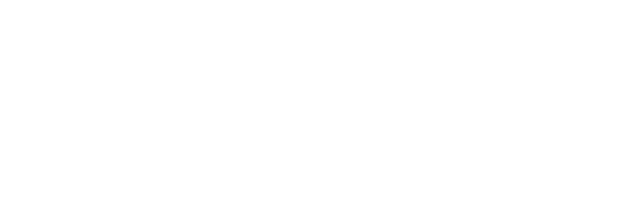
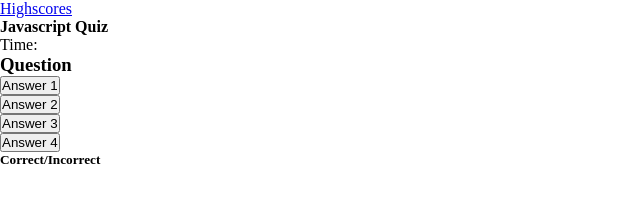
Before and after one commit to Ccooper9893/Javascript-Code-Quiz, a plain HTML site: page index.html in a window 1280 px wide. Shown: the whole page, without its empty margins (0-640 px from the left). Drawn offline with Linux system fonts and the light colour scheme.

Commit message:
Updated HTML file

```diff
--- a/index.html
+++ b/index.html
@@ -12,6 +12,28 @@
 
   <body>
 
+
+    <div class="container">
+
+        <a href="highscores" id="highscores">Highscores</a>
+        <h4 id="title">Javascript Quiz</h4>
+        <p id="timer">Time: </p>
+
+          <section class="main-content">
+            <h3 id="question">Question</h3>
+            <ul>
+              <li><button class="btn">Answer 1</button></li>
+              <li><button class="btn">Answer 2</button></li>
+              <li><button class="btn">Answer 3</button></li>
+              <li><button class="btn">Answer 4</button></li>
+            </ul>
+            <h5 id="result">Correct/Incorrect</h5>
+          </section>
+      </div>
+
+
+
+
   </body>
 
     <script src="Develop/script.js"></script>
```
Also changed, not shown: PortfolioPage1 Wireframe.png (deleted).
